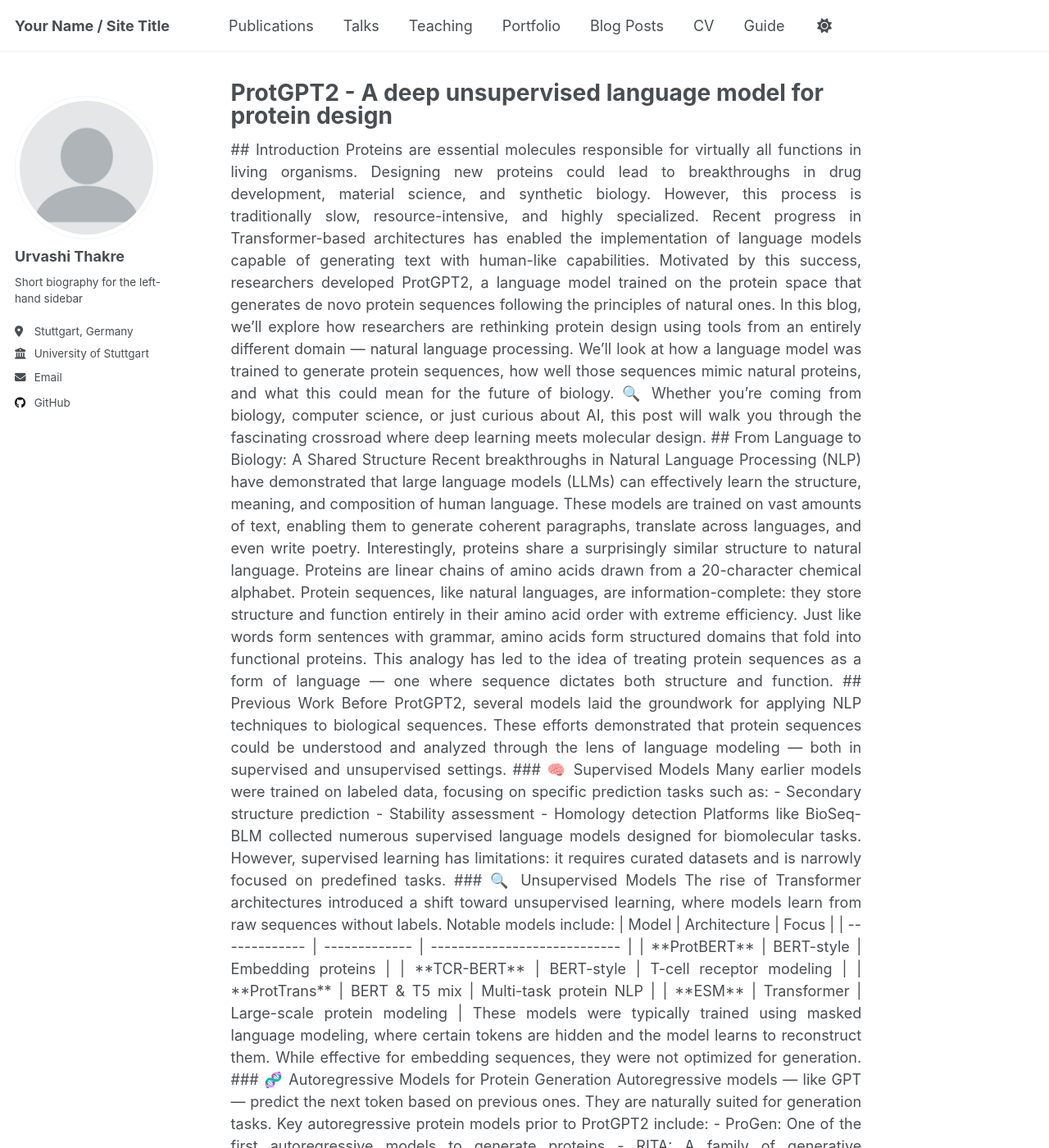
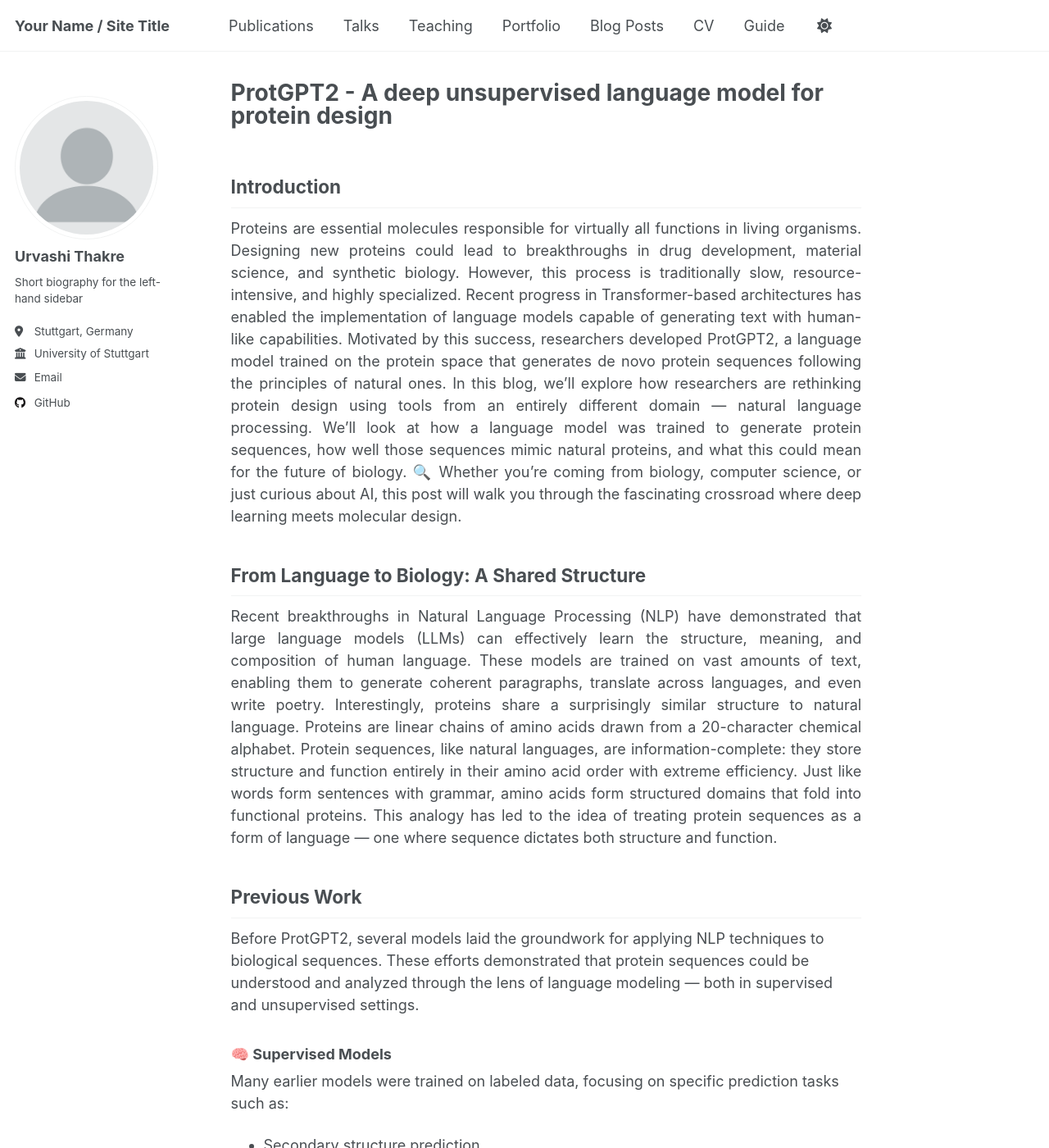
Before and after one commit to urvashithakre/urvashithakre.github.io, a Jekyll site: the page built from _pages/about.md, in a window 1280 px wide and 1400 px high. Shown: the whole window at 82% size. Built offline with Jekyll 4.4.1, drawn with Linux system fonts in a browser that asks for light colours; a script that is not in the unit is left out; some of the changed text lies outside the part shown.

Commit message:
Justify change

```diff
--- a/_pages/about.md
+++ b/_pages/about.md
@@ -6,8 +6,8 @@ redirect_from:
   - /about/
   - /about.html
 ---
-<p align="justify">
 ## Introduction
+ <p align="justify">
  Proteins are essential molecules responsible for virtually all functions in living organisms. Designing new proteins could lead to breakthroughs in drug development, material science, and synthetic biology. However, this process is traditionally slow, resource-intensive, and highly specialized.
 
 Recent progress in Transformer-based architectures has enabled the implementation of language models capable of generating text with human-like capabilities. Motivated by this success, researchers developed ProtGPT2, a language model trained on the protein space that generates de novo protein sequences following the principles of natural ones.
@@ -15,12 +15,15 @@ Recent progress in Transformer-based architectures has enabled the implementatio
 In this blog, we’ll explore how researchers are rethinking protein design using tools from an entirely different domain — natural language processing. We’ll look at how a language model was trained to generate protein sequences, how well those sequences mimic natural proteins, and what this could mean for the future of biology.
 
 🔍 Whether you’re coming from biology, computer science, or just curious about AI, this post will walk you through the fascinating crossroad where deep learning meets molecular design.
+</p>
 
 
 ## From Language to Biology: A Shared Structure
+<p align="justify">
 Recent breakthroughs in Natural Language Processing (NLP) have demonstrated that large language models (LLMs) can effectively learn the structure, meaning, and composition of human language. These models are trained on vast amounts of text, enabling them to generate coherent paragraphs, translate across languages, and even write poetry.
 
 Interestingly, proteins share a surprisingly similar structure to natural language. Proteins are linear chains of amino acids drawn from a 20-character chemical alphabet. Protein sequences, like natural languages, are information-complete: they store structure and function entirely in their amino acid order with extreme efficiency. Just like words form sentences with grammar, amino acids form structured domains that fold into functional proteins. This analogy has led to the idea of treating protein sequences as a form of language — one where sequence dictates both structure and function.
+</p>
 
 ## Previous Work
 Before ProtGPT2, several models laid the groundwork for applying NLP techniques to biological sequences. These efforts demonstrated that protein sequences could be understood and analyzed through the lens of language modeling — both in supervised and unsupervised settings.
```
